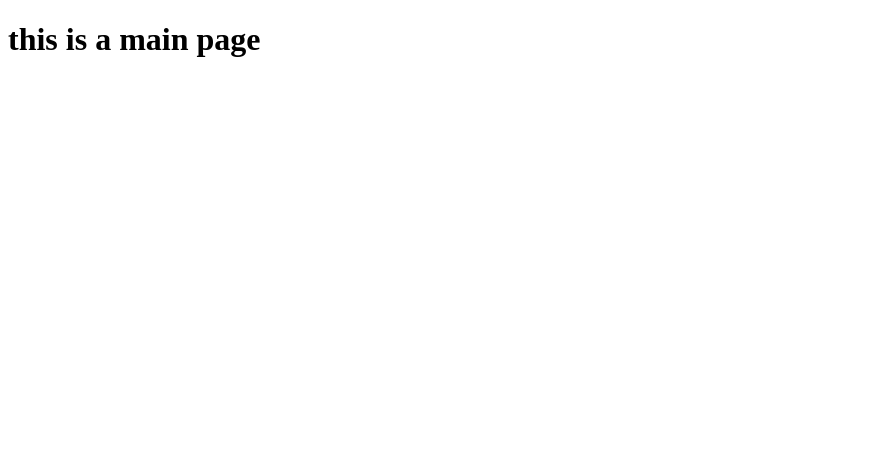
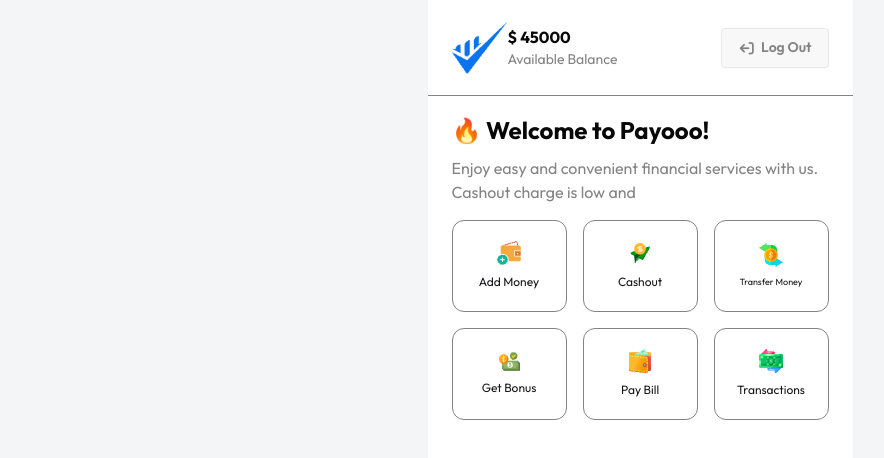
Before and after one commit to codebyanwar/Payoo-MFS-Resources, a plain HTML site: page home.html in a window 1280 px wide. Shown: the whole page, without its empty margins (0-884 px from the left). Drawn offline with nearby package versions, Linux system fonts and the light colour scheme.

Commit message:
home pagee update

```diff
--- a/home.html
+++ b/home.html
@@ -3,9 +3,70 @@
 <head>
     <meta charset="UTF-8">
     <meta name="viewport" content="width=device-width, initial-scale=1.0">
-    <title>Document</title>
+    <title>Payoo mobile app</title>
+    <!-- font awesome cdn -->
+     <link rel="stylesheet" href="https://cdnjs.cloudflare.com/ajax/libs/font-awesome/7.0.1/css/all.min.css" integrity="sha512-2SwdPD6INVrV/lHTZbO2nodKhrnDdJK9/kg2XD1r9uGqPo1cUbujc+IYdlYdEErWNu69gVcYgdxlmVmzTWnetw==" crossorigin="anonymous" referrerpolicy="no-referrer" />
+    <!-- daisy ui cdn -->
+     <link href="https://cdn.jsdelivr.net/npm/daisyui@5" rel="stylesheet" type="text/css" />
+    <!-- tailwind css cdn -->
+    <script src="https://cdn.jsdelivr.net/npm/@tailwindcss/browser@4"></script>
+    <!-- custom css linked -->
+     <link rel="stylesheet" href="./style.css">
 </head>
-<body>
-    <h1>this is a main page</h1>
+<body class="bg-[#F4F5F7]">
+    <div class="w-[425px] m-auto h-screen bg-[#fff] font-outfit">
+        <div class="account p-6 flex justify-between w-full h-24 items-center border-b border-[#838383]">
+            <div class="flex items-center">
+                <div>
+                    <img class="w-14" src="./assets/Group.png" alt="">
+                </div>
+                <div>
+                    <h3 class="text-[16px] font-bold text-[#080808]">$ <span>45000</span></h3>
+                    <p class="text-[#838383] text-[14px] font-normal">Available Balance</p>
+                </div>
+            </div>
+            <div>
+                <button class="btn text-[#838383]"><i class="fa-solid fa-arrow-right-from-bracket rotate-180"></i> Log Out</button>
+            </div>
+        </div>
+
+        <div class="px-6">
+            <h1 class=" pt-4 pb-2 text-[24px] text-[#080808] font-bold">🔥 Welcome to Payooo!</h1>
+            <p class="text-14px text-[#838383] font-normal">Enjoy easy and convenient financial services with us. Cashout charge is low and </p>
+        </div>
+
+        <div class="mt-4 grid grid-cols-3 gap-4 mx-6">
+            <div class="py-5 px-6 border border-[#838383] rounded-xl flex flex-col justify-center items-center">
+                <img src="./assets/wallet1.png" alt="">
+                <p class="text-[12px] mt-2">Add Money</p>
+            </div>
+
+            <div class="py-5 px-6 border border-[#838383] rounded-xl flex flex-col justify-center items-center">
+                <img src="./assets/send1.png" alt="">
+                <p class="text-[12px] mt-2">Cashout</p>
+            </div>
+
+            <div class="py-5 px-6 border border-[#838383] rounded-xl flex flex-col justify-center items-center">
+                <img src="./assets/money1.png" alt="">
+                <p class="text-[9px] mt-2">Transfer Money</p>
+            </div>
+
+            <div class="py-5 px-6 border border-[#838383] rounded-xl flex flex-col justify-center items-center">
+                <img src="./assets/bonus1.png" alt="">
+                <p class="text-[12px] mt-2">Get Bonus</p>
+            </div>
+
+            <div class="py-5 px-6 border border-[#838383] rounded-xl flex flex-col justify-center items-center">
+                <img src="./assets/purse1.png" alt="">
+                <p class="text-[12px] mt-2">Pay Bill</p>
+            </div>
+
+            <div class="py-5 px-6 border border-[#838383] rounded-xl flex flex-col justify-center items-center">
+                <img src="./assets/transaction1.png" alt="">
+                <p class="text-[12px] mt-2">Transactions</p>
+            </div>
+
+        </div>
+    </div>
 </body>
 </html>
```
